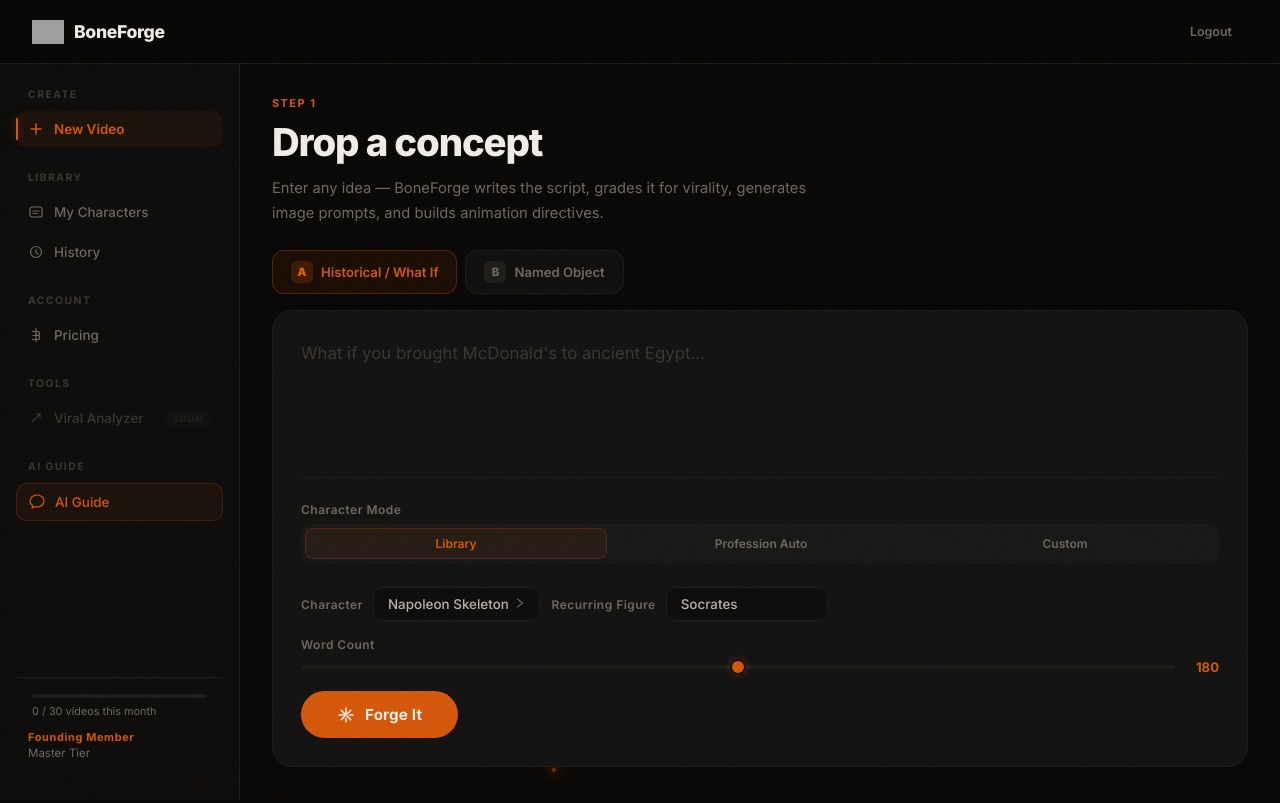
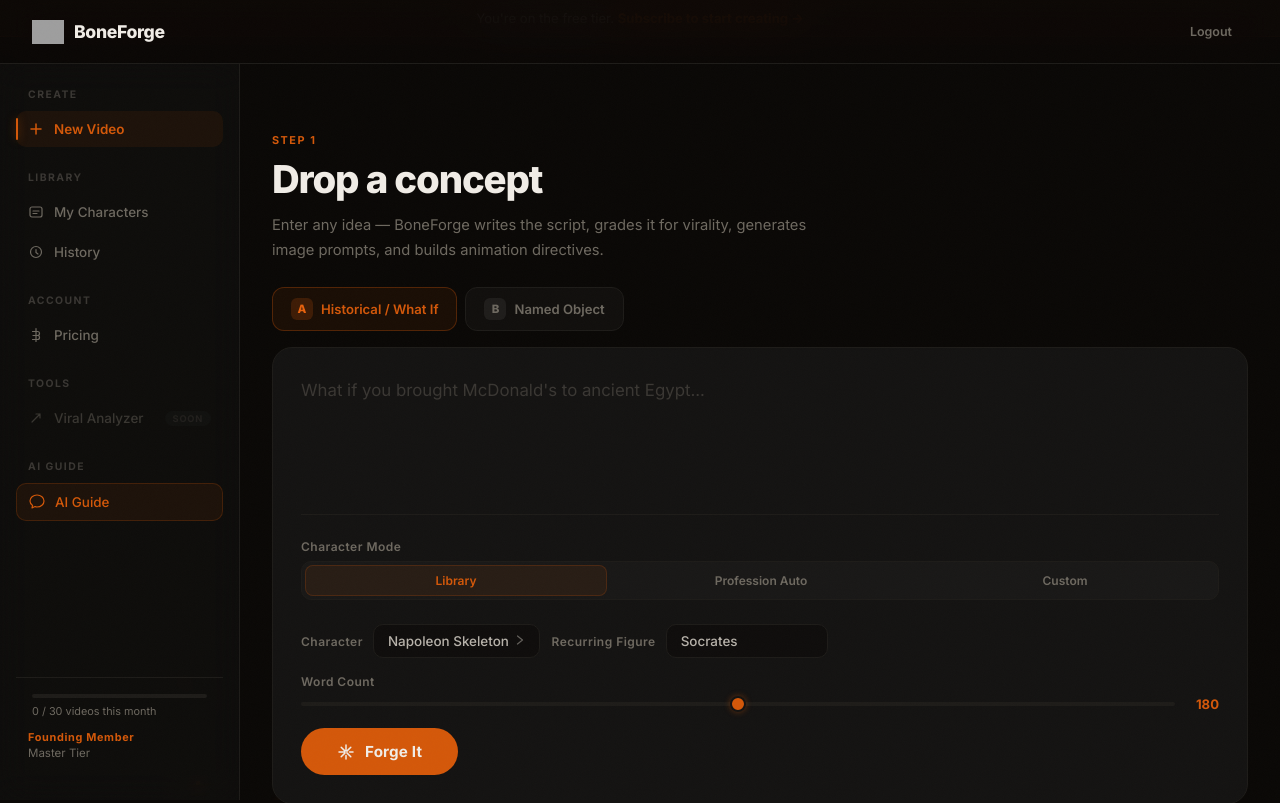
Before and after one commit to artyoms83/Bone-forge-app, a Flask app: page /dashboard in a window 1280 px wide. Shown: the top 803 px of the page. Run offline with Flask 3, Linux system fonts and the light colour scheme; the visitor is signed in with stand-in values (Sample User, id 1); grey boxes are pictures that could not be loaded.

Commit message:
Gate features behind paid tier
- Add tier check to /generate, /grade-script, /ai-guide, /characters/create
- Free tier users get 403 with redirect to /pricing
- OWNER_MODE bypasses all tier gates
- Handle 403 in app.js startGeneration() with redirect to pricing
- Add free tier banner on dashboard for non-subscribers

Co-Authored-By: Claude Opus 4.6 <noreply@anthropic.com>

```diff
--- a/app.py
+++ b/app.py
@@ -409,7 +409,8 @@ def logout():
 @app.route("/dashboard")
 @login_required
 def dashboard():
-    return render_template("dashboard.html", owner_mode=OWNER_MODE)
+    tier = session.get("tier", "free")
+    return render_template("dashboard.html", owner_mode=OWNER_MODE, tier=tier)
 
 
 @app.route("/usage", methods=["GET"])
@@ -548,6 +549,10 @@ ANIMATION DIRECTIVE RULES:
 @app.route("/generate", methods=["POST"])
 @login_required
 def generate():
+    tier = session.get("tier", "free")
+    if tier not in ["creator", "pro", "founding_member"] and not OWNER_MODE:
+        return jsonify({"error": "Subscribe to start generating.", "redirect": "/pricing"}), 403
+
     data = request.get_json()
     concept = data.get("concept", "").strip()
     formula = data.get("formula", "a")
@@ -743,6 +748,10 @@ Return this exact JSON:
 @app.route("/grade-script", methods=["POST"])
 @login_required
 def grade_script():
+    tier = session.get("tier", "free")
+    if tier not in ["creator", "pro", "founding_member"] and not OWNER_MODE:
+        return jsonify({"error": "Subscribe to start generating.", "redirect": "/pricing"}), 403
+
     data = request.get_json()
     script = data.get("script", "").strip()
     formula = data.get("formula", "a")
@@ -1000,6 +1009,10 @@ Keep responses concise (2-4 sentences max). Be direct, opinionated, and actionab
 @app.route("/ai-guide", methods=["POST"])
 @login_required
 def ai_guide():
+    tier = session.get("tier", "free")
+    if tier not in ["creator", "pro", "founding_member"] and not OWNER_MODE:
+        return jsonify({"error": "Subscribe to start generating.", "redirect": "/pricing"}), 403
+
     data = request.get_json()
     messages = data.get("messages", [])
 
@@ -1050,8 +1063,11 @@ def get_characters():
 @app.route("/characters/create", methods=["POST"])
 @login_required
 def create_character():
+    tier = session.get("tier", "free")
+    if tier not in ["creator", "pro", "founding_member"] and not OWNER_MODE:
+        return jsonify({"error": "Subscribe to start generating.", "redirect": "/pricing"}), 403
+
     email = session.get("email", "")
-    tier = session.get("tier", "starter")
 
     existing = db_get_characters(email)
     limit = CHARACTER_LIMITS.get(tier, 1)
--- a/static/app.js
+++ b/static/app.js
@@ -294,8 +294,19 @@ function startGeneration() {
       word_count: parseInt(document.getElementById('wordCountSlider').value, 10)
     })
   })
-    .then(function (r) { return r.json(); })
+    .then(function (resp) {
+      if (resp.status === 403) {
+        return resp.json().then(function(data) {
+          clearInterval(loadingInterval);
+          stopLoader();
+          stopTips();
+          window.location.href = '/pricing';
+        });
+      }
+      return resp.json();
+    })
     .then(function (data) {
+      if (!data) return;
       clearInterval(loadingInterval);
       stopLoader();
       stopTips();
--- a/static/style.css
+++ b/static/style.css
@@ -2095,3 +2095,21 @@ button { font-family: var(--font); cursor: pointer; border: none; outline: none;
     bottom: 16px;
   }
 }
+
+/* FREE TIER BANNER */
+.free-tier-banner {
+  background: rgba(212,88,10,0.1);
+  border-bottom: 1px solid rgba(212,88,10,0.2);
+  padding: 10px 32px;
+  font-size: 0.82rem;
+  color: var(--text);
+  text-align: center;
+}
+.free-tier-banner a {
+  color: var(--orange);
+  font-weight: 700;
+  text-decoration: none;
+}
+.free-tier-banner a:hover {
+  text-decoration: underline;
+}
--- a/templates/dashboard.html
+++ b/templates/dashboard.html
@@ -25,6 +25,12 @@
     </div>
   </div>
 </nav>
+
+{% if not owner_mode and tier not in ['creator', 'pro', 'founding_member'] %}
+<div class="free-tier-banner">
+  <span>You're on the free tier. <a href="/pricing">Subscribe to start creating &rarr;</a></span>
+</div>
+{% endif %}
 
 <div class="quick-nav" id="quickNav" style="display:none">
   <button class="quick-nav-btn" onclick="scrollToSection('cardScript')">Script</button>
```
